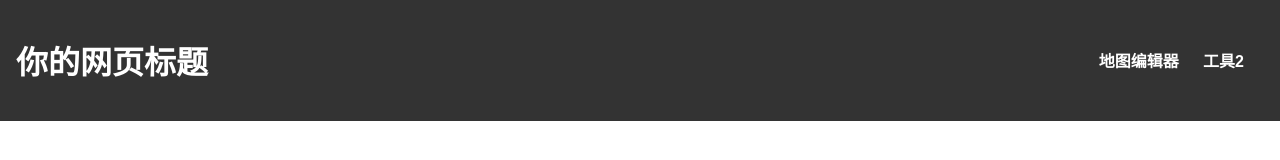
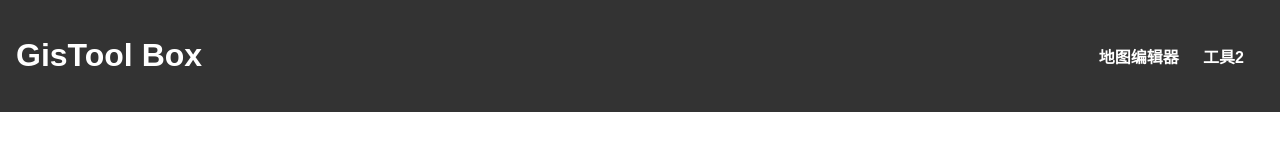
Before and after one commit to wsqstar/gistoolsweb, a plain HTML site: page index.html in a window 1280 px wide. Drawn offline with Linux system fonts and the light colour scheme.

Commit message:
fix 修改名称

```diff
--- a/index.html
+++ b/index.html
@@ -9,7 +9,7 @@
 <body>
 
     <header>
-        <h1>你的网页标题</h1>
+        <h1>GisTool Box</h1>
         <nav>
             <ul>
                 <li><a href="#" onclick="openTool('tool1')">地图编辑器</a></li>
```
